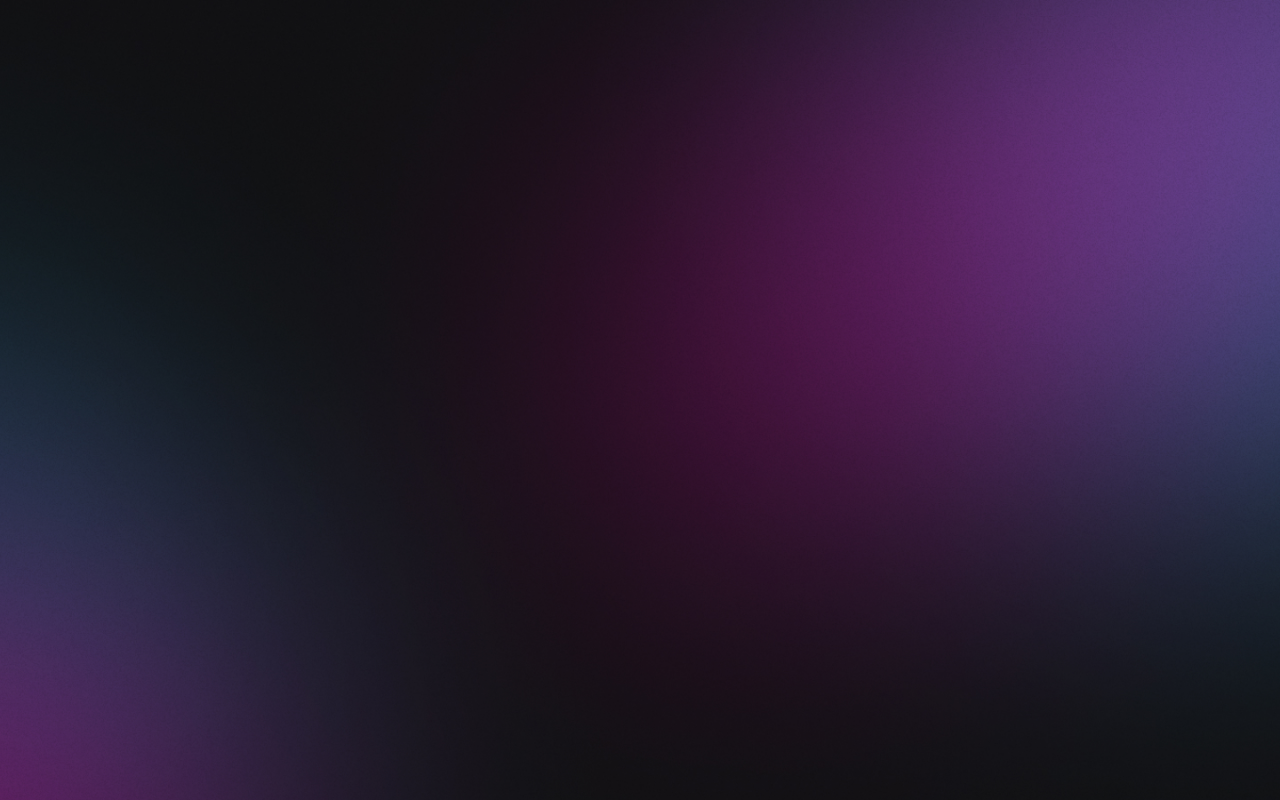
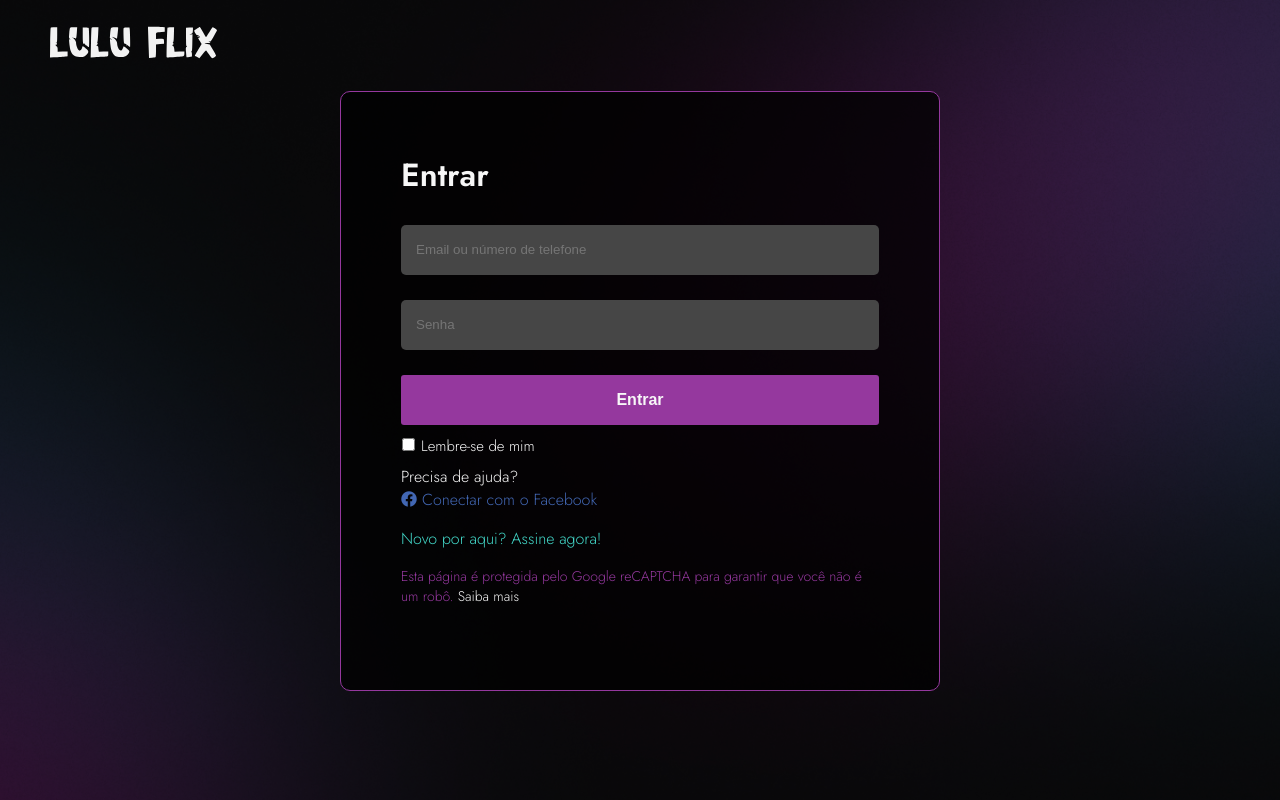
Before and after one commit to nnathalia/LuluFlix, a website: page template/login.html in a window 1280 px wide. Drawn offline with Linux system fonts and the light colour scheme; files that its build step writes are made by us from their sources.

Commit message:
update login

```diff
--- a/css/cadastro.css
+++ b/css/cadastro.css
@@ -0,0 +1,15 @@
+@import url('https://fonts.googleapis.com/css2?family=Jost:ital,wght@0,300;0,600;1,100;1,400&family=Poppins:wght@300;500;600&display=swap');
+
+:root{
+    --white: #F7F7F7;
+    --black: #000000;
+    --purple: #95389E;
+    --green: #43D8C9;
+    --shadow: #464646;
+    --font: 'Poppins', sans-serif;
+    --font2:'Jost', sans-serif;
+}
+
+body{
+    background: url(/img/bg-desktop.jpg) no-repeat top center/cover;
+}
--- a/css/login.css
+++ b/css/login.css
@@ -0,0 +1,193 @@
+@import url('https://fonts.googleapis.com/css2?family=Jost:ital,wght@0,300;0,600;1,100;1,400&family=Poppins:wght@300;500;600&display=swap');
+
+:root{
+    --white: #F7F7F7;
+    --black: #000000;
+    --purple: #95389E;
+    --green: #43D8C9;
+    --shadow: #464646;
+    --font: 'Poppins', sans-serif;
+    --font2:'Jost', sans-serif;
+}
+
+body{
+    background: url(/img/bg-desktop.jpg) no-repeat top center/cover;
+    padding: 0;
+    margin: 0;
+    height: 100vh;
+    width: 100%;
+    position: relative;
+    font-family: var(--font2);
+}
+
+body::before {
+    content: '';
+    background-color: rgb(0, 0, 0, .5);
+    width: 100%;
+    height: 100%;
+    position: absolute;
+
+}
+
+.logo img{
+    height: 45px;
+    width: 167px;
+
+}
+
+.header{
+    padding: 20px 50px;
+    position: relative;
+    z-index: 10;
+}
+
+.login-body{
+    padding: 60px;
+    z-index: 90;
+    position: relative;
+    max-width: 600px;
+    height: 600px;
+    margin-left: 50%;
+    background-color: rgb(0, 0, 0, 0.75 );
+    border: 1px solid var(--purple);
+    border-radius: 10px;
+    box-sizing: border-box;
+    transform: translateX(-50%);
+}
+
+.login-body h2{
+    font-size: 32px;
+    color: var(--white);
+    margin-top: 0;
+}
+
+.login-body input{
+    height: 50px;
+    width: 100%;
+    color: var(--white);
+    background-color: var(--shadow);
+    border: none;
+    border-radius: 5px;
+    padding-left: 15px;
+    box-sizing: border-box;
+    outline: none;
+}
+
+.login-body input:hover{
+    background-color: #444;
+}
+
+.input-box{
+    margin-bottom: 25px;
+}
+
+.login-body button{
+    height: 50px;
+    width: 100%;
+    color: var(--white);
+    background-color: var(--purple);
+    border-radius: 3px;
+    font-weight: bold;
+    font-size: 16px;
+    border: none;
+    margin-bottom: 10px;
+}
+
+.login-body button:hover{
+    background-color: var(--green);
+    cursor: pointer;
+}
+
+.support{
+    display: flex;
+    color: var(--white);
+    justify-content: space-between;
+    font-size: 15px;
+    margin-bottom: 5px;
+}
+
+.support input{
+    width: 15px;
+    height: 15px;
+}
+
+.remember{
+    display: flex;
+    align-items: center;
+}
+
+.remember span{
+    margin-right: 5px;
+    height: 25px;
+}
+
+.help a{
+    text-decoration: none;
+    color: var(--white);
+}
+
+.help a:hover{
+    color: var(--green);
+    text-decoration: underline;
+}
+
+.login-facebook{
+    display: flex;
+    align-items: center;
+    width: 100%;
+    color: #4267B3;
+}
+
+.login-facebook span{
+    margin-right: 5px;
+    font-size: 16px;
+}
+
+.login-facebook span a{
+        text-decoration: none;
+        color: #4267B3;
+}
+
+.sign-up{
+    color: var(--green);
+    font-size: 16px
+}
+
+
+.sign-up a{
+    color: var(--green);
+    font-size: 16px;
+    text-decoration: none;
+}
+
+.sign-up a:hover{
+    text-decoration: underline;
+}
+
+.terms{
+    color: var(--purple);
+    font-size: 14px;
+}
+
+.terms a{
+    text-decoration: none;
+    color: var(--white);
+}
+
+.terms a:hover{
+    text-decoration: underline;
+    color: var(--green);
+}
+
+@media screen and (max-width: 730px){
+    .login-body{
+        width: 100%;
+    }
+
+    .logo{
+        display: flex;
+        align-items: center;
+        justify-content: center;
+    }
+
+}
--- a/template/login.html
+++ b/template/login.html
@@ -1,13 +1,71 @@
 <!DOCTYPE html>
-<html lang="en">
+<html lang="pt-br">
 <head>
     <meta charset="UTF-8">
     <meta name="viewport" content="width=device-width, initial-scale=1.0">
+    <!-- LOGO -->
+    <link rel="stylesheet" href="https://cdnjs.cloudflare.com/ajax/libs/font-awesome/6.4.2/css/all.min.css" integrity="sha512-z3gLpd7yknf1YoNbCzqRKc4qyor8gaKU1qmn+CShxbuBusANI9QpRohGBreCFkKxLhei6S9CQXFEbbKuqLg0DA==" crossorigin="anonymous" referrerpolicy="no-referrer" />
     <link rel="stylesheet" href="./css/style.css">
     <link rel="stylesheet" href="../css/login.css">
     <title>Login - LuluFlix</title>
 </head>
 <body>
+    <div class="header">
+        <div class="logo">
+            <a href="#">
+                <img src="/img/logo/LULU.svg" alt="">
+            </a>
+        </div>
+    </div>
 
+    <div class="login-body">
+        <div class="login-box">
+            <h2>Entrar</h2>
+
+            <form>
+                <div class="input-box">
+                    <input `required type="email" placeholder="Email ou número de telefone">
+                </div>
+
+                <div class="input-box">
+                    <input required ="password" placeholder="Senha">
+                </div>
+
+                <div>
+                    <button class="submit">
+                        Entrar
+                    </button>
+                </div>
+            </form>
+
+            <div class="support">
+                <div class="remember">
+                    <span><input type="checkbox" style="margin: 0;padding: 0;height: 13px;"></span>
+                    <span>Lembre-se de mim</span>
+                </div>
+            </div>
+
+            <div class="help">
+                <a href="#">
+                    Precisa de ajuda?
+                </a>
+            </div>
+
+            <div class="login-footer">
+                <div class="login-facebook">
+                    <span><i height="20px" class="fa-brands fa-facebook" > </i></span>
+                    <span><a href="https://www.facebook.com"> Conectar com o Facebook </a></span>
+                </div>
+
+                <div class="sign-up">
+                    <p>Novo por aqui? <a href="/template/cadastro.html"> Assine agora!</a></p>
+                </div>
+
+                <div class="terms">
+                    <p>Esta página é protegida pelo Google reCAPTCHA para garantir que você não é um robô. <a href="#">Saiba mais</a></p>
+                </div>
+            </div>
+        </div>
+    </div>
 </body>
 </html>
```
Also changed, not shown: template/cadastro.html (+1 -1 lines).
